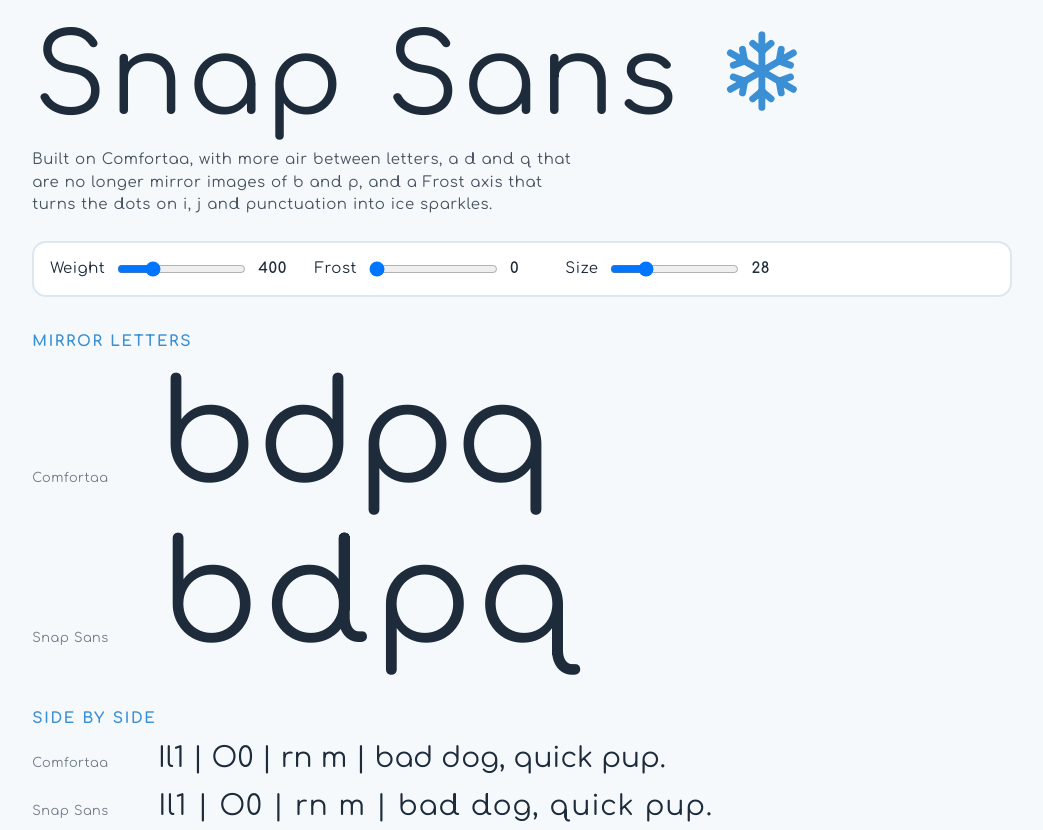
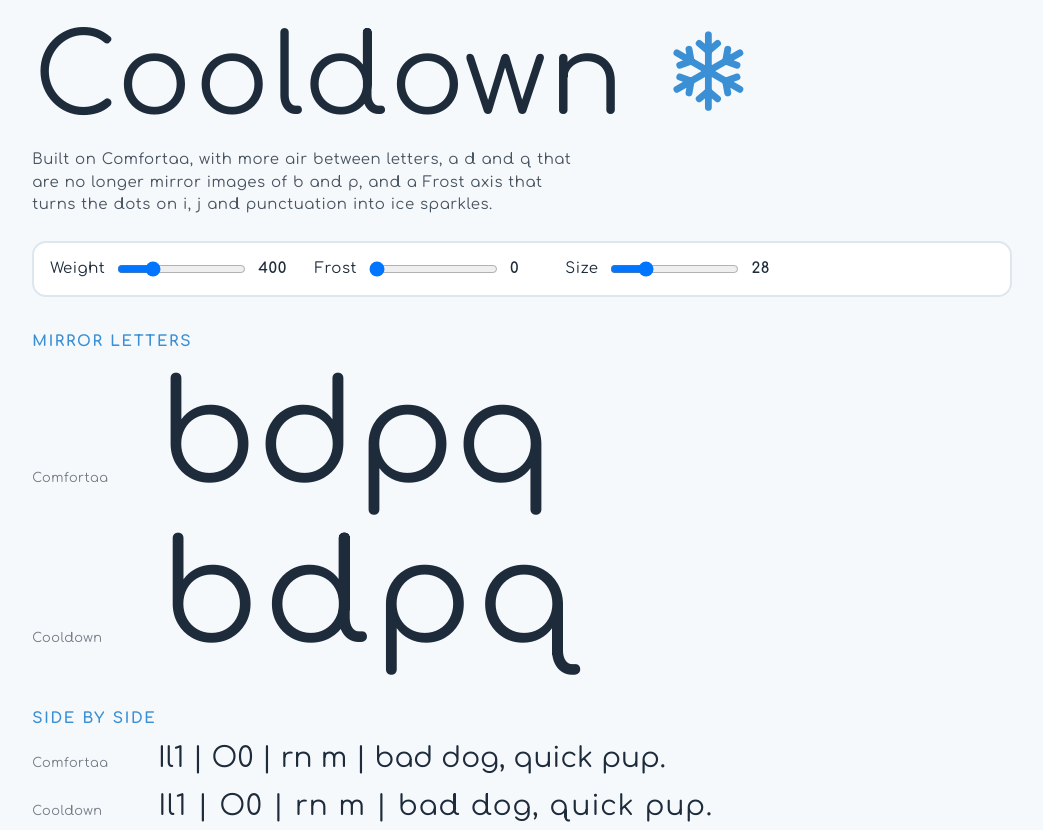
Before and after one commit to Yukisando/cooldown-font, a plain HTML site: page index.html in a window 1280 px wide. Shown: the top 830 px of the page, without its empty margins (118-1161 px from the left). Drawn offline with Linux system fonts and the light colour scheme.

Commit message:
Rename the font to Cooldown
Co-Authored-By: Claude Opus 5.5 <noreply@anthropic.com>

```diff
--- a/index.html
+++ b/index.html
@@ -3,18 +3,18 @@
 <head>
 <meta charset="utf-8">
 <meta name="viewport" content="width=device-width, initial-scale=1">
-<title>Snap Sans specimen</title>
+<title>Cooldown specimen</title>
 <style>
-  @font-face { font-family: "Snap Sans"; src: url("fonts/SnapSans[wght,FRST].woff2") format("woff2");
+  @font-face { font-family: "Cooldown"; src: url("fonts/Cooldown[wght,FRST].woff2") format("woff2");
                font-weight: 300 700; font-display: block; }
   @font-face { font-family: "Comfortaa Ref"; src: url("src/Comfortaa-VariableFont_wght.ttf");
                font-weight: 300 700; }
   :root { --w: 400; --f: 0; --size: 28px; --ink: #1d2b3a; --ice: #3b8fd4; --bg: #f6f9fc; }
   * { box-sizing: border-box; }
   body { margin: 0; padding: 24px 16px 60px; background: var(--bg); color: var(--ink);
-         font-family: "Snap Sans", sans-serif; }
+         font-family: "Cooldown", sans-serif; }
   main { max-width: 980px; margin: 0 auto; }
-  .snap { font-family: "Snap Sans"; font-variation-settings: "wght" var(--w), "FRST" var(--f); }
+  .snap { font-family: "Cooldown"; font-variation-settings: "wght" var(--w), "FRST" var(--f); }
   .ref  { font-family: "Comfortaa Ref"; font-variation-settings: "wght" var(--w); }
   h1 { font-size: clamp(48px, 10vw, 110px); margin: 0 0 4px; line-height: 1; }
   .controls { display: flex; flex-wrap: wrap; gap: 12px 28px; margin: 24px 0; padding: 16px;
@@ -25,7 +25,7 @@
   h2 { font-size: 15px; letter-spacing: .08em; text-transform: uppercase; color: var(--ice); margin: 0 0 10px; }
   .row { font-size: var(--size); line-height: 1.5; }
   .pair { display: grid; grid-template-columns: 110px 1fr; gap: 6px 16px; align-items: baseline; }
-  .pair small { font-size: 13px; opacity: .6; font-family: "Snap Sans"; }
+  .pair small { font-size: 13px; opacity: .6; font-family: "Cooldown"; }
   .big { font-size: clamp(56px, 12vw, 140px); line-height: 1.1; }
   .flake { color: var(--ice); }
   p.note { font-size: 15px; max-width: 60ch; line-height: 1.5; opacity: .8; }
@@ -33,7 +33,7 @@
 </head>
 <body>
 <main>
-  <h1 class="snap">Snap Sans <span class="flake">❄</span></h1>
+  <h1 class="snap">Cooldown <span class="flake">❄</span></h1>
   <p class="note">Built on Comfortaa, with more air between letters, a d and q that are no longer mirror
     images of b and p, and a Frost axis that turns the dots on i, j and punctuation into ice sparkles.</p>
 
@@ -46,14 +46,14 @@
   <section>
     <h2>Mirror letters</h2>
     <div class="pair big"><small>Comfortaa</small><span class="ref">bdpq</span>
-      <small>Snap Sans</small><span class="snap">bdpq</span></div>
+      <small>Cooldown</small><span class="snap">bdpq</span></div>
   </section>
 
   <section>
     <h2>Side by side</h2>
     <div class="pair row">
       <small>Comfortaa</small><span class="ref">Il1 | O0 | rn m | bad dog, quick pup.</span>
-      <small>Snap Sans</small><span class="snap">Il1 | O0 | rn m | bad dog, quick pup.</span>
+      <small>Cooldown</small><span class="snap">Il1 | O0 | rn m | bad dog, quick pup.</span>
     </div>
   </section>
 
```
Also changed, not shown: fonts/Cooldown[wght,FRST].ttf (added), fonts/Cooldown[wght,FRST].woff2 (added), fonts/SnapSans[wght,FRST].ttf (deleted), fonts/SnapSans[wght,FRST].woff2 (deleted), 2 other files.
